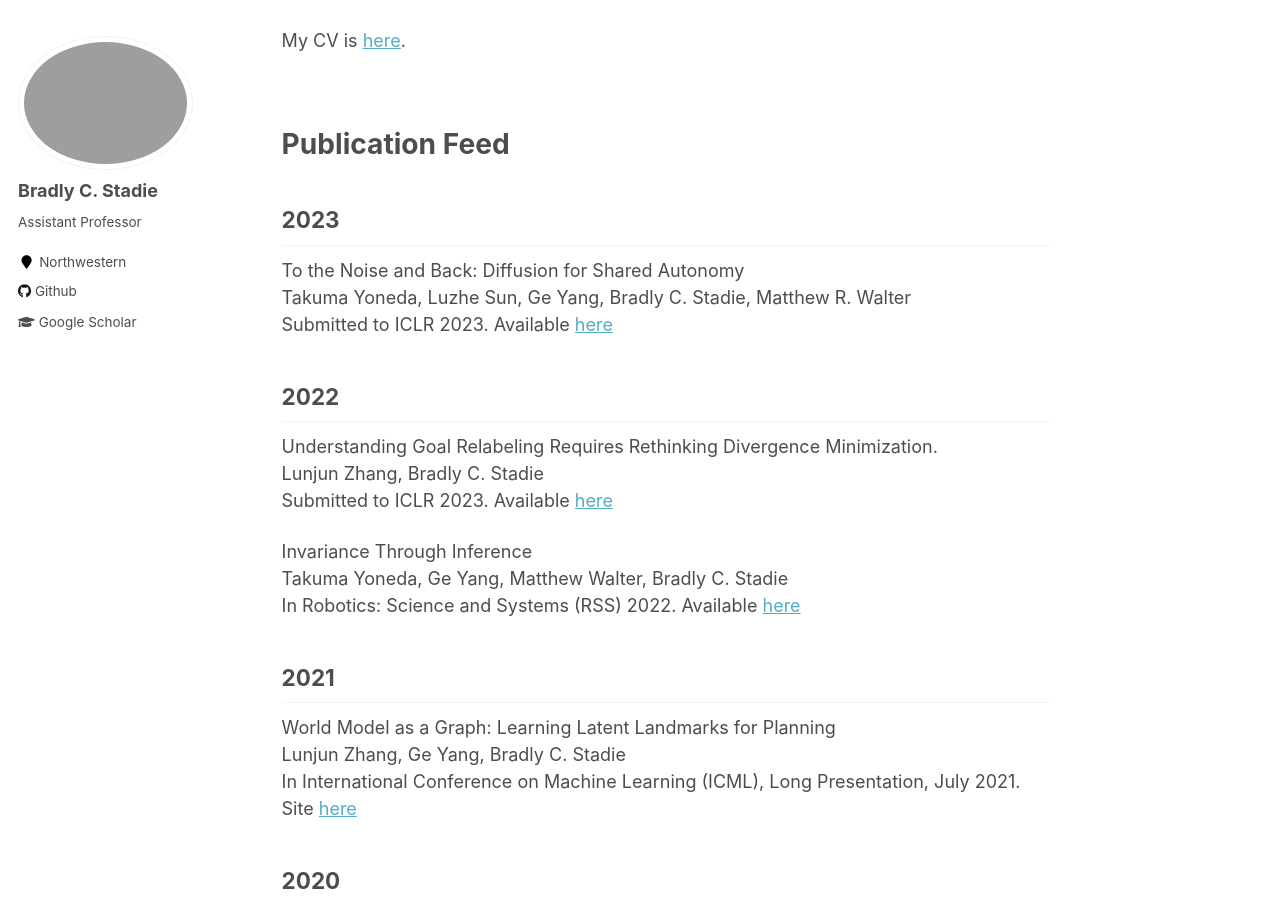
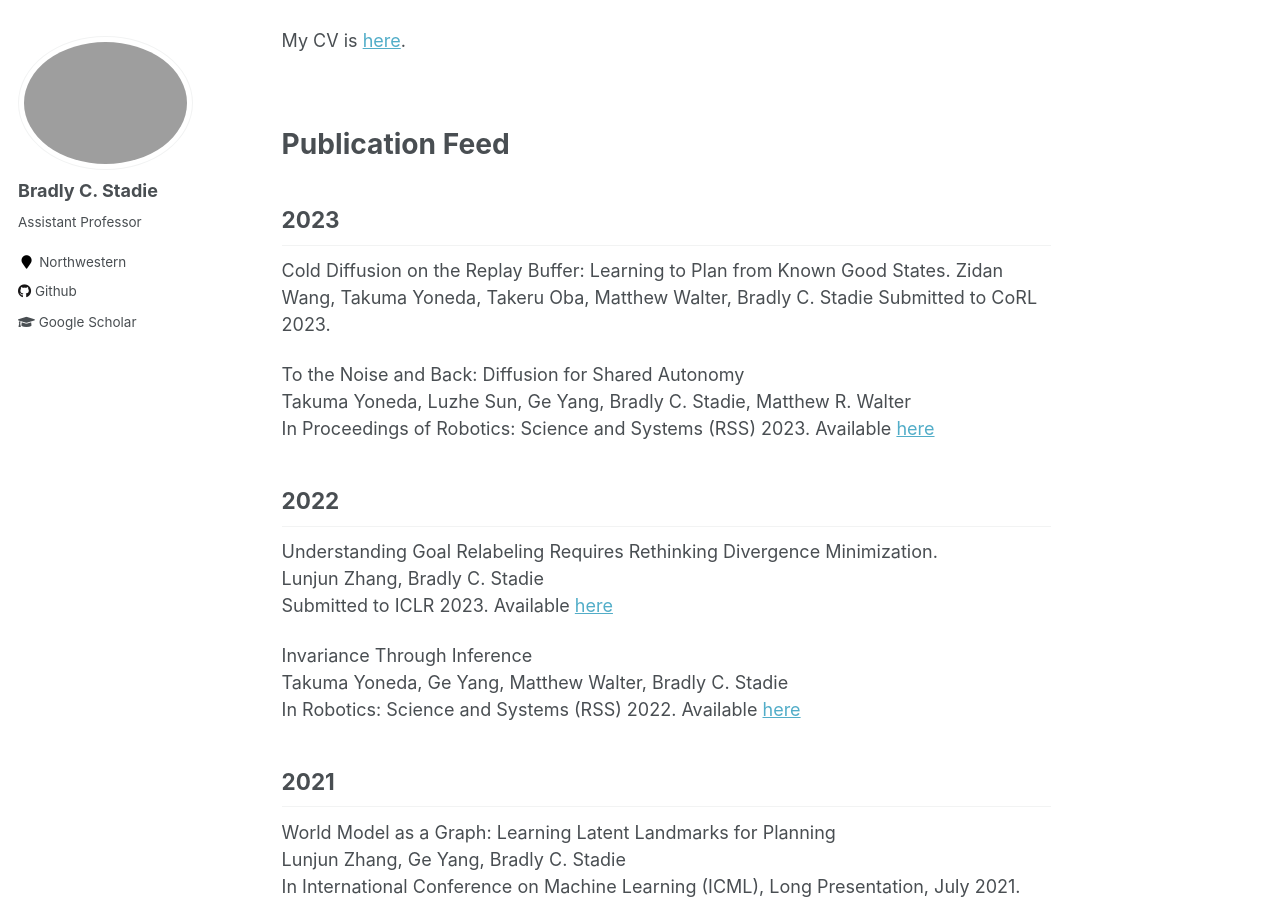
Before and after one commit to bstadie/bstadie.github.io, a Jekyll site: the page built from _pages/about.md, in a window 1280 px wide and 900 px high, scrolled down 675 px. Built offline with Jekyll 4.4.1, drawn with Linux system fonts in a browser that asks for light colours.

Commit message:
Update about.md
nc

```diff
--- a/_pages/about.md
+++ b/_pages/about.md
@@ -50,10 +50,13 @@ Publication Feed
 
 2023
 ---------------
+Cold Diffusion on the Replay Buffer: Learning to Plan from Known Good States.
+Zidan Wang, Takuma Yoneda, Takeru Oba, Matthew Walter, Bradly C. Stadie
+Submitted to CoRL 2023.
 
 To the Noise and Back: Diffusion for Shared Autonomy
 Takuma Yoneda, Luzhe Sun, Ge Yang, Bradly C. Stadie, Matthew R. Walter
-Submitted to ICLR 2023. Available [here](https://arxiv.org/pdf/2302.12244.pdf)
+In Proceedings of Robotics: Science and Systems (RSS) 2023. Available [here](https://arxiv.org/pdf/2302.12244.pdf)
 
 
 2022
```
